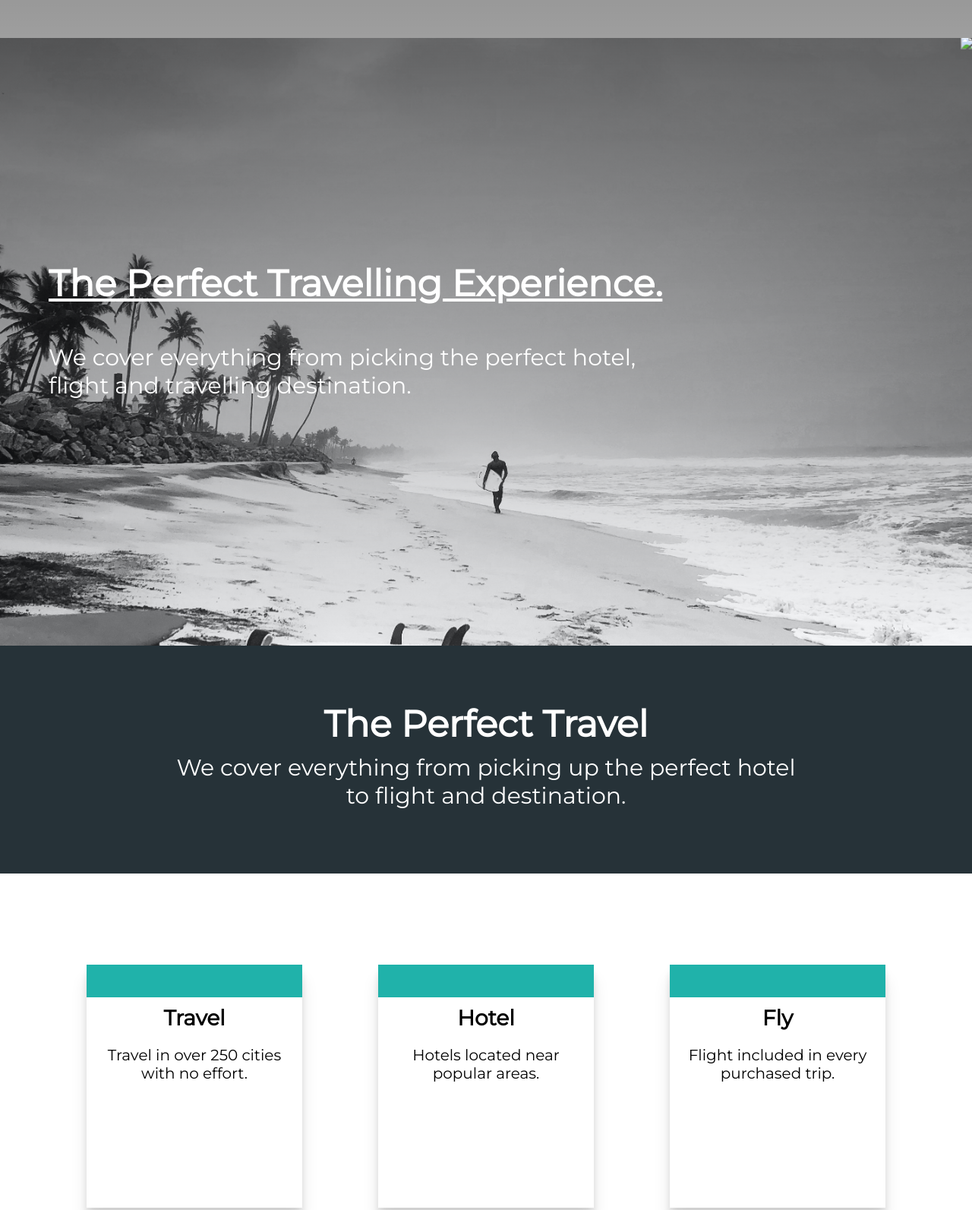
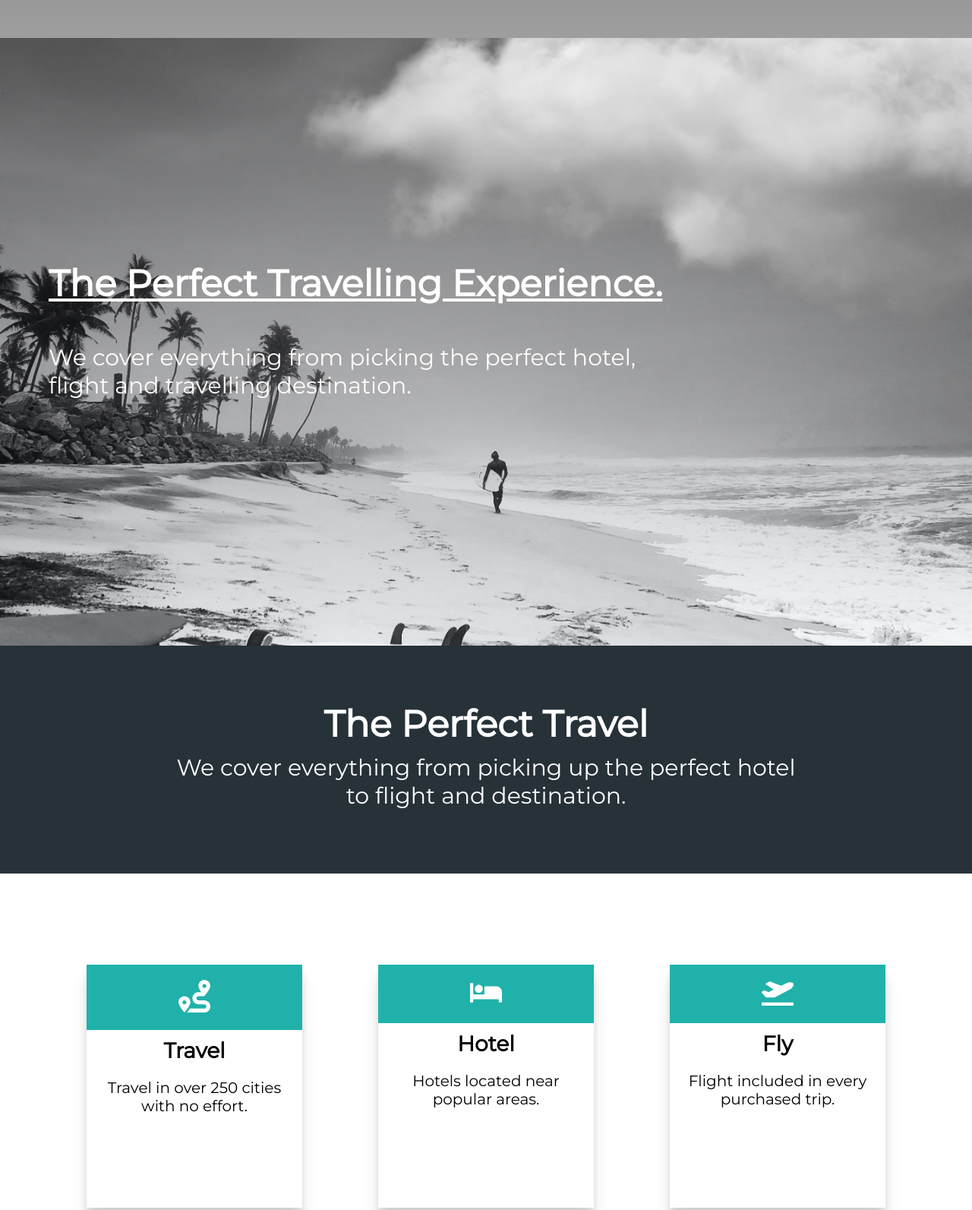
Before and after one commit to iamshubhamnayak/Travelin, a plain HTML site: page index.html in a window 1280 px wide. Shown: the part 790-2383 px from the top of the page at 76% size. Drawn offline with Linux system fonts and the light colour scheme; the site is published under a folder, as on GitHub Pages, so addresses that start at the root find nothing.

Commit message:
Update index.html

```diff
--- a/index.html
+++ b/index.html
@@ -13,7 +13,7 @@
       rel="stylesheet"
     />
     <link rel="stylesheet" href="style.css" />
-    <link rel="icon" href="/icons/travel.svg" />
+    <link rel="icon" href="icons/travel.svg" />
     <title>Travelin | Travelling India</title>
   </head>
   <body>
@@ -42,8 +42,8 @@
           We cover everything from picking the perfect hotel,<br />
           flight and travelling destination.
         </h3>
-        <img src="/img/cloud.png" class="moving-cloud-1 cloud" />
-        <img src="/img/cloud.png" class="moving-cloud-2 cloud" />
+        <img src="img/cloud.png" class="moving-cloud-1 cloud" />
+        <img src="img/cloud.png" class="moving-cloud-2 cloud" />
       </header>
     </section>
     <section class="benefits">
@@ -57,21 +57,21 @@
       <div class="cards">
         <div class="card">
           <div class="card-icon">
-            <img src="/icons/route-solid.svg" alt="" />
+            <img src="icons/route-solid.svg" alt="" />
           </div>
           <h4>Travel</h4>
           <p>Travel in over 250 cities with no effort.</p>
         </div>
         <div class="card">
           <div class="card-icon">
-            <img src="/icons/bed-solid.svg" alt="" />
+            <img src="icons/bed-solid.svg" alt="" />
           </div>
           <h4>Hotel</h4>
           <p>Hotels located near popular areas.</p>
         </div>
         <div class="card">
           <div class="card-icon">
-            <img src="/icons/plane-departure-solid.svg" alt="" />
+            <img src="icons/plane-departure-solid.svg" alt="" />
           </div>
           <h4>Fly</h4>
           <p>Flight included in every purchased trip.</p>
@@ -101,13 +101,13 @@
         <h5>Travelin &copy;</h5>
         <ul>
           <li>
-            <a href="#"><img src="/icons/twitter.svg" alt="" /></a>
+            <a href="#"><img src="icons/twitter.svg" alt="" /></a>
           </li>
           <li>
-            <a href="#"><img src="/icons/youtube.svg" alt="" /></a>
+            <a href="#"><img src="icons/youtube.svg" alt="" /></a>
           </li>
           <li>
-            <a href="#"><img src="/icons/instagram.svg" alt="" /></a>
+            <a href="#"><img src="icons/instagram.svg" alt="" /></a>
           </li>
         </ul>
       </div>
```
